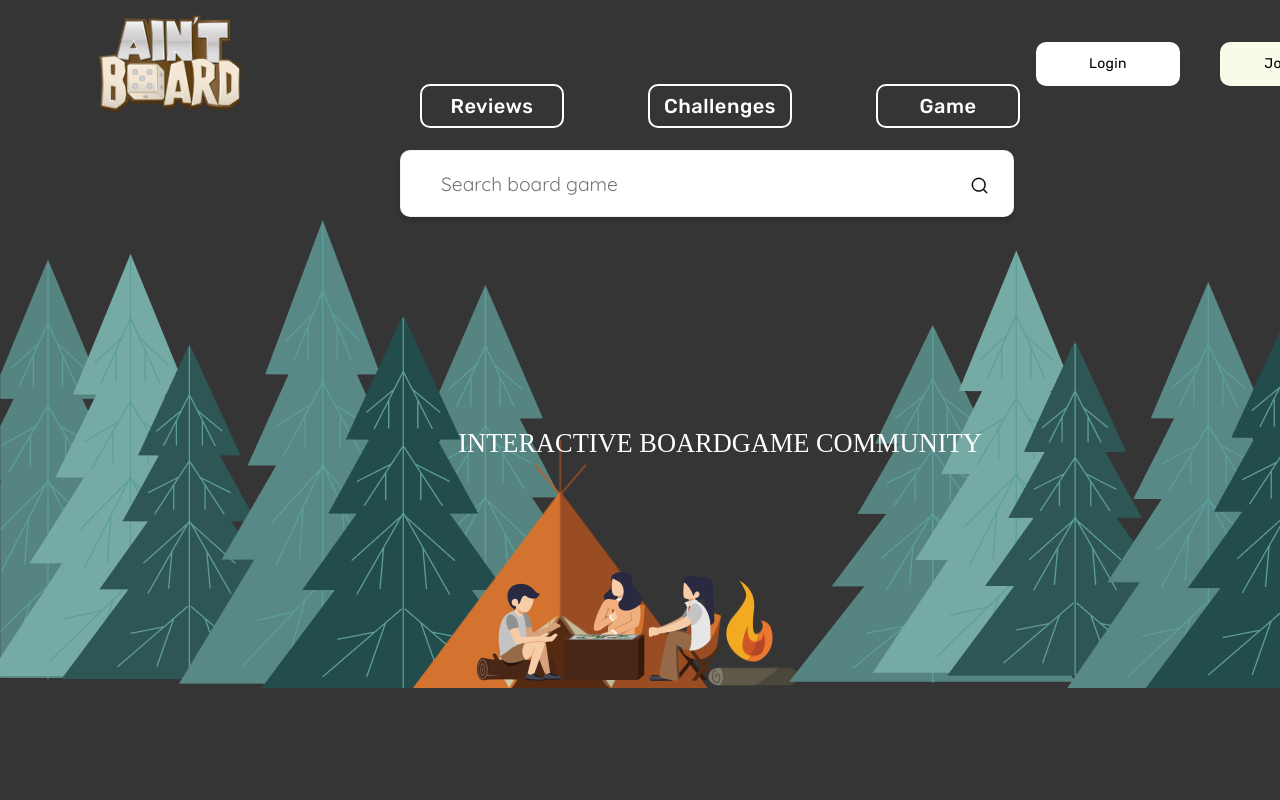
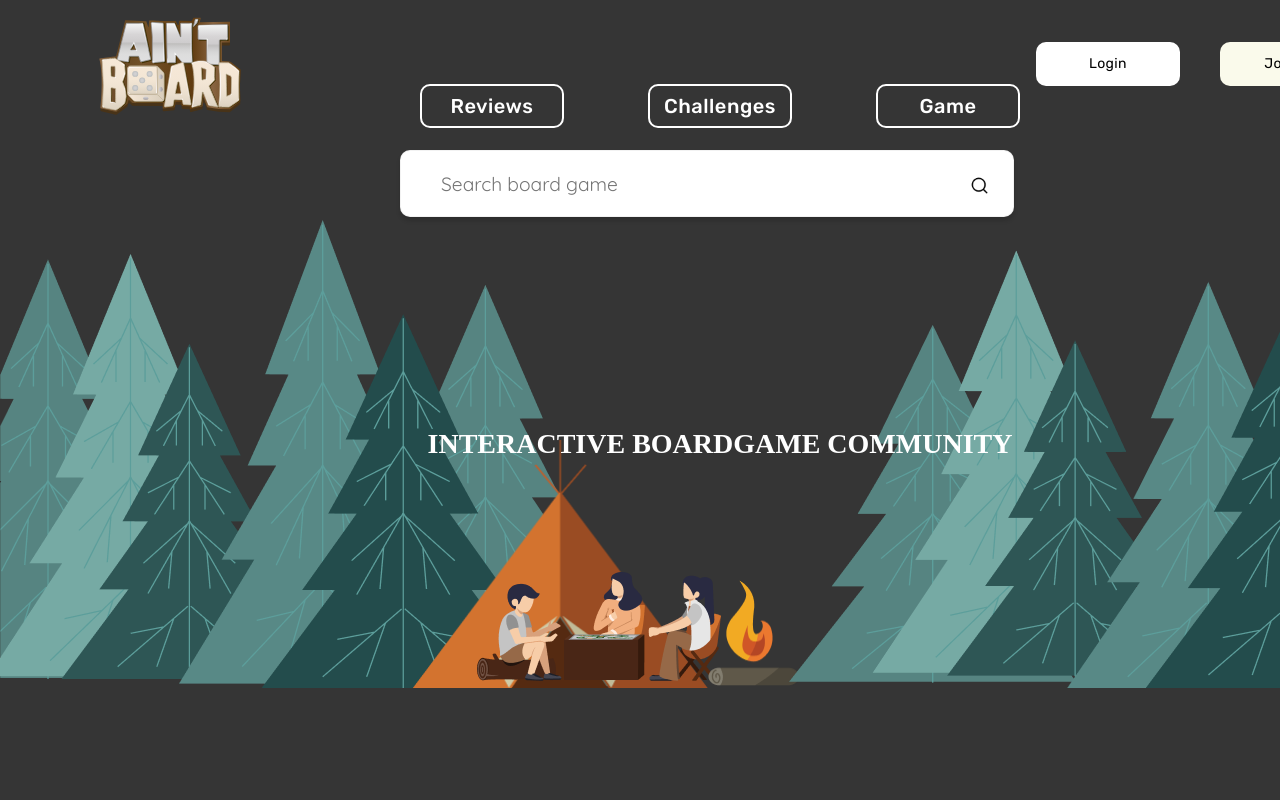
Before and after one commit to idiglove/oku-no-kumo-fe, a Next.js app in the folder project_app/: page / in a window 1280 px wide. Shown: the top 800 px of the page. Built offline with nearby package versions, Linux system fonts and the light colour scheme.

Commit message:
styled fonts

```diff
--- a/project_app/components/Header.js
+++ b/project_app/components/Header.js
@@ -16,7 +16,6 @@ function Header(props) {
       <AppBar>
         <NavBarWrapper>
           <Container>
-            <div>
             <Image
               src="/logo.svg"
               width={227.77}
@@ -25,7 +24,6 @@ function Header(props) {
               right={50}
               alt="Ain't Board Logo"
             />
-            </div>
             <HeaderButtons>
               <Button>Login</Button>
               <Button style={{ backgroundColor: "rgb(250, 250, 235)" }}>
--- a/project_app/components/styled.tsx
+++ b/project_app/components/styled.tsx
@@ -118,10 +118,10 @@ top: -9rem;
   }
 `;
 
-export const Typography = styled.p`
+export const Typography = styled.h1`
 color: rgb(255, 255, 255);
 font-family: Rubik-Bold;
-font-size: 1.65rem;
+font-size: 1.75rem;
 text-transform: uppercase;
 position: relative;
 z-index: 5;
--- a/project_app/pages/Reviews.tsx
+++ b/project_app/pages/Reviews.tsx
@@ -28,9 +28,7 @@ const reviews = [
 export default function Reviews() {
   return (
   <>
-
      <Header header={<NavbarText>Reviews</NavbarText>}/>
-
        <InputBar>
         <div
           style={{
```
Lines whose indentation alone changed are shown as unchanged.
